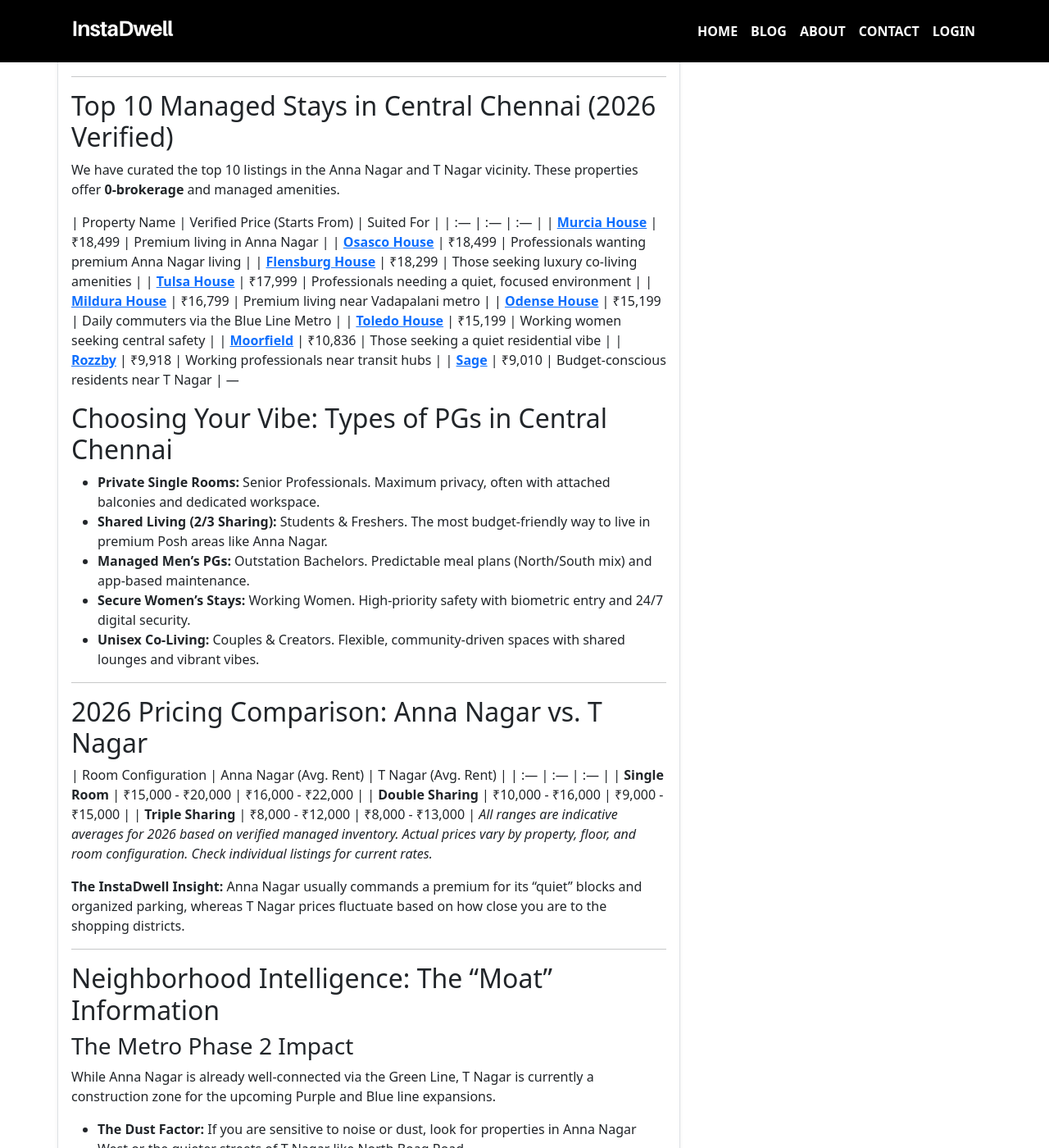
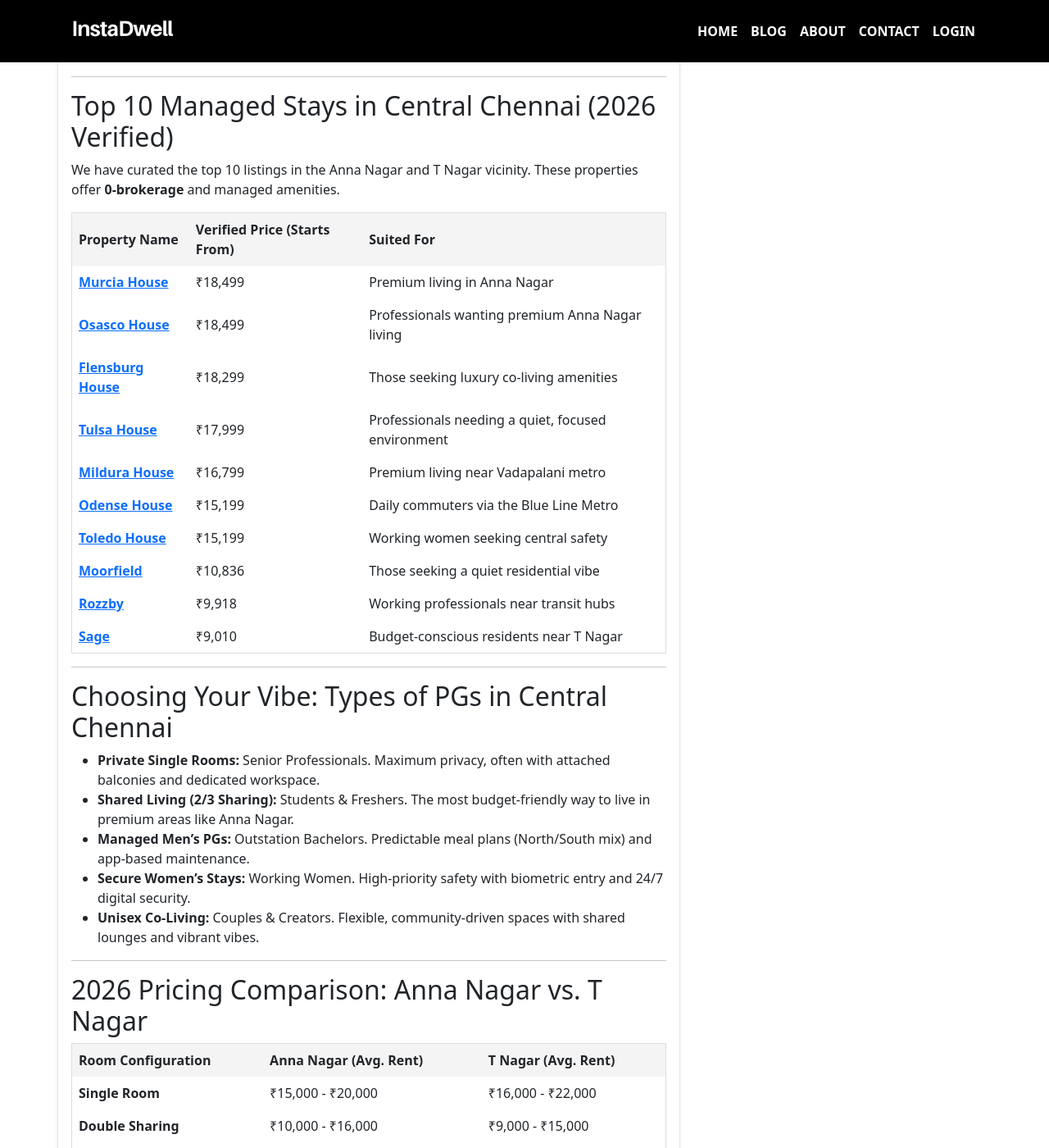
Before and after one commit to instadw/instadwell-blog, a Jekyll site: the page built from _posts/2026-4-05-best-pgs-in-anna-nagar-t-nagar-2026.md, in a window 1280 px wide and 1400 px high, scrolled down 1146 px. Shown: the whole window at 82% size. Built offline with Jekyll 4.4.1, drawn with Linux system fonts in a browser that asks for light colours; some of the changed text lies outside the part shown.

Commit message:
Update 2026-4-05-best-pgs-in-anna-nagar-t-nagar-2026.md

```diff
--- a/_posts/2026-4-05-best-pgs-in-anna-nagar-t-nagar-2026.md
+++ b/_posts/2026-4-05-best-pgs-in-anna-nagar-t-nagar-2026.md
@@ -32,7 +32,6 @@ faq:
     answer: "Yes. Toledo House starting from ₹15,199 is a managed option for working women in central Chennai with biometric entry and good transit access. For a premium Anna Nagar address, Murcia House starts from ₹18,499 with full women-only managed security."
 ---
 
-
 This guide focuses on the prestige heart of Chennai. Unlike the IT corridors of OMR or the quiet suburban vibe of Porur, Anna Nagar and T Nagar are where lifestyle meets legacy. For 2026 residents, the struggle is not just finding a bed; it is navigating the "Central Chennai Tax" (high deposits) and the constant buzz of Metro Phase 2 construction.
 
 At **InstaDwell**, we have indexed the top managed stays to help you skip the broker and find a home that fits your 2026 lifestyle.
@@ -40,6 +39,7 @@ At **InstaDwell**, we have indexed the top managed stays to help you skip the br
 For the full Chennai picture, also see our spoke guides covering the [OMR IT corridor](/blog/best-pg-omr-chennai-sholinganallur-karapakkam-siruseri-guide-2026), the [GST Road and Pallavaram belt](/blog/best-pg-gst-road-pallavaram-urapakkam-chennai-2026), and [Porur and Guindy](/blog/best-pgs-in-porur-guindy-2026-the-dlf-gst-road-survival-guide).
 
 ## The "Snap Shot": Central Chennai in 10 Seconds
+
 If you are in a rush, here is the immediate breakdown of the two most popular hubs in Central Chennai for 2026.
 
 * **Best for Lifestyle (Anna Nagar):** Organized block systems, wide roads, and plenty of parks. Ideal for those who want a peaceful, upscale environment.
@@ -50,6 +50,7 @@ If you are in a rush, here is the immediate breakdown of the two most popular hu
 ---
 
 ## Top 10 Managed Stays in Central Chennai (2026 Verified)
+
 We have curated the top 10 listings in the Anna Nagar and T Nagar vicinity. These properties offer **0-brokerage** and managed amenities.
 
 | Property Name | Verified Price (Starts From) | Suited For |
@@ -64,12 +65,13 @@ We have curated the top 10 listings in the Anna Nagar and T Nagar vicinity. Thes
 | **[Moorfield](https://instadwell.com/properties/2418-moorfield)** | ₹10,836 | Those seeking a quiet residential vibe |
 | **[Rozzby](https://instadwell.com/properties/2421-rozzby)** | ₹9,918 | Working professionals near transit hubs |
 | **[Sage](https://instadwell.com/properties/2432-sage)** | ₹9,010 | Budget-conscious residents near T Nagar |
+
 ---
 
 ## Choosing Your Vibe: Types of PGs in Central Chennai
 
 * **Private Single Rooms:** Senior Professionals. Maximum privacy, often with attached balconies and dedicated workspace.
-* **Shared Living (2/3 Sharing):** Students & Freshers. The most budget-friendly way to live in premium Posh areas like Anna Nagar.
+* **Shared Living (2/3 Sharing):** Students & Freshers. The most budget-friendly way to live in premium areas like Anna Nagar.
 * **Managed Men's PGs:** Outstation Bachelors. Predictable meal plans (North/South mix) and app-based maintenance.
 * **Secure Women's Stays:** Working Women. High-priority safety with biometric entry and 24/7 digital security.
 * **Unisex Co-Living:** Couples & Creators. Flexible, community-driven spaces with shared lounges and vibrant vibes.
@@ -83,6 +85,7 @@ We have curated the top 10 listings in the Anna Nagar and T Nagar vicinity. Thes
 | **Single Room** | ₹15,000 - ₹20,000 | ₹16,000 - ₹22,000 |
 | **Double Sharing** | ₹10,000 - ₹16,000 | ₹9,000 - ₹15,000 |
 | **Triple Sharing** | ₹8,000 - ₹12,000 | ₹8,000 - ₹13,000 |
+
 *All ranges are indicative averages for 2026 based on verified managed inventory. Actual prices vary by property, floor, and room configuration. Check individual listings for current rates.*
 
 > **The InstaDwell Insight:** Anna Nagar usually commands a premium for its "quiet" blocks and organized parking, whereas T Nagar prices fluctuate based on how close you are to the shopping districts.
@@ -92,23 +95,30 @@ We have curated the top 10 listings in the Anna Nagar and T Nagar vicinity. Thes
 ## Neighborhood Intelligence: The "Moat" Information
 
 ### The Metro Phase 2 Impact
+
 While Anna Nagar is already well-connected via the Green Line, T Nagar is currently a construction zone for the upcoming Purple and Blue line expansions.
+
 * **The Dust Factor:** If you are sensitive to noise or dust, look for properties in Anna Nagar West or the quieter streets of T Nagar like North Boag Road.
 * **Commute Tip:** Prioritize properties near **Thirumangalam** or **Nandanam** Metro stations to ensure you can reach the airport or Central station in under 30 minutes.
 
 ### Water Quality and Flood Risk
+
 * **Water (TDS Levels):** Managed PGs in our list typically use industrial-grade RO systems for drinking water.
 * **Flood Safety:** Areas like West Mambalam (near T Nagar) are historically prone to water-logging. We recommend looking at higher-ground blocks of Anna Nagar for monsoon safety.
 
 ### Food and Diet Diversity
+
 Central Chennai attracts a lot of CA and UPSC aspirants from North India.
+
 * **The Menu:** Most managed stays provide a rotating menu that includes North Indian staples like Rotis and Dal alongside South Indian breakfast options.
 * **Hygiene:** App-based meal feedback is standard, ensuring consistent food quality.
 
 ---
 
 ## Why Choose InstaDwell for Central Chennai?
+
 Traditional landlords in Anna Nagar often demand a 6 to 10-month rental advance. Through InstaDwell, you can access properties with:
+
 * **Low Deposits:** Usually restricted to 1 or 2 months rent.
 * **Zero Brokerage:** We save you a full month's rent in fees.
 * **Tech-First Safety:** Standardized features include biometric entry and digital maintenance ticketing.
@@ -116,6 +126,7 @@ Traditional landlords in Anna Nagar often demand a 6 to 10-month rental advance.
 Ready to find your verified stay in Anna Nagar or T Nagar? Browse all 0-brokerage managed PGs on our [Central Chennai listings map](https://instadwell.com/search?lat=13.0849557&lng=80.2101342&location=Anna%20Nagar%2C%20Chennai%2C%20Tamil%20Nadu%2C%20India&city=Chennai&country=India).
 
 ---
+
 ## Frequently Asked Questions (FAQ)
 
 **Q: What are the average T Nagar PG fees?**
```
